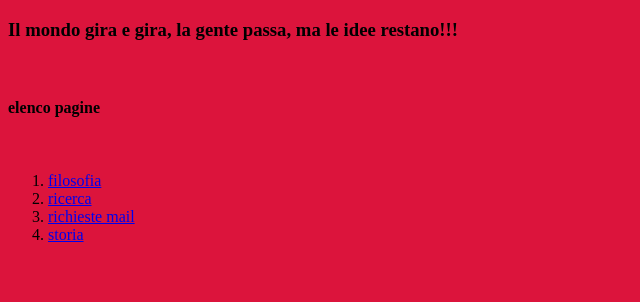
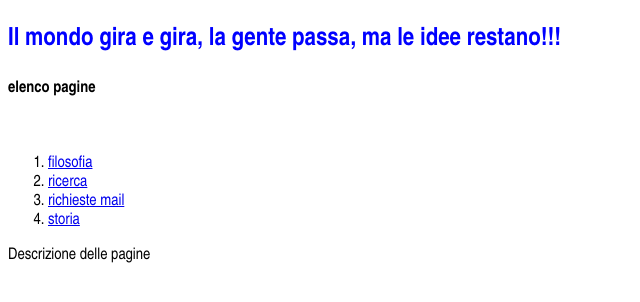
Before and after one commit to sandrinidavid/sandrinidavid.github.io, a plain HTML site: page index.html in a window 1280 px wide. Shown: the whole page, without its empty margins (0-640 px from the left). Drawn offline with Linux system fonts and the light colour scheme.

Commit message:
aggiornamento per prova biografie

```diff
--- /dev/null
+++ b/esempi/style.css
@@ -0,0 +1,11 @@
+h3{
+    font-size: 25px;
+    color: blue;
+    font-style: normal;
+
+}
+@import url('https://fonts.googleapis.com/css2?family=Noto+Sans:ital,wght@0,100;0,200;0,300;0,400;0,500;0,600;0,700;0,800;0,900;1,100;1,200;1,400;1,500;1,600;1,700;1,800;1,900&display=swap');
+body
+{
+    font-family: "Arial Narrow", sans-serif;
+}
--- a/index.html
+++ b/index.html
@@ -1,11 +1,17 @@
 <!DOCTYPE html>
-<html lang="en">
+<html lang="it">
 <head>
     <meta charset="UTF-8">
-    <title>biografie in generale</title>
+    <link rel="stylesheet" media="screen" href="style.css">
+
+    <title> biografie in generale</title>
+
 </head>
-<body bgcolor="#dc143c">
-<h3><strong>Il mondo gira e gira, la gente passa, ma le idee restano!!!</strong></h3><br>
+<body>
+<header>
+<h3><strong>Il mondo gira e gira, la gente passa, ma le idee restano!!!</strong></h3>
+</header>
+<section style="border: chartreuse">
 <h4>elenco pagine</h4><br>
 <ol>
 
@@ -15,5 +21,12 @@
     <li><a href="esempi/storia.html" target="_self">storia</a></li>
 
 </ol>
+</section>
+<section>
+    <article>
+        Descrizione delle pagine<br>
+
+    </article>
+</section>
 </body>
 </html>
--- /dev/null
+++ b/style.css
@@ -0,0 +1,11 @@
+h3{
+    font-size: 25px;
+    color: blue;
+    font-style: normal;
+
+}
+@import url('https://fonts.googleapis.com/css2?family=Noto+Sans:ital,wght@0,100;0,200;0,300;0,400;0,500;0,600;0,700;0,800;0,900;1,100;1,200;1,400;1,500;1,600;1,700;1,800;1,900&display=swap');
+body
+{
+    font-family: "Arial Narrow", sans-serif;
+}
```
Also changed, not shown: esempi/fede II.html (+1 -0 lines), esempi/filosofia.html (+4 -2 lines), esempi/immanuel kant.html (+3 -1 lines), esempi/prova mail.html (+1 -0 lines), esempi/storia.html (+1 -0 lines).
